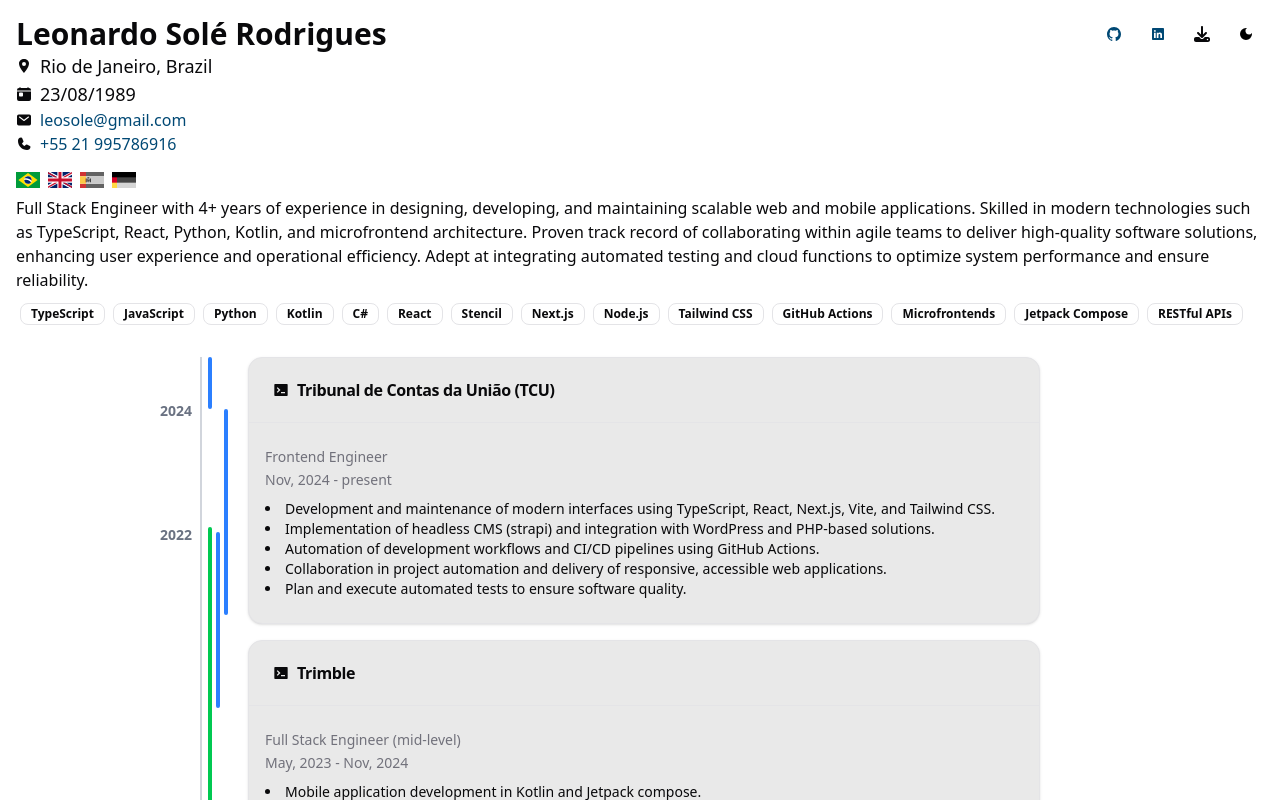
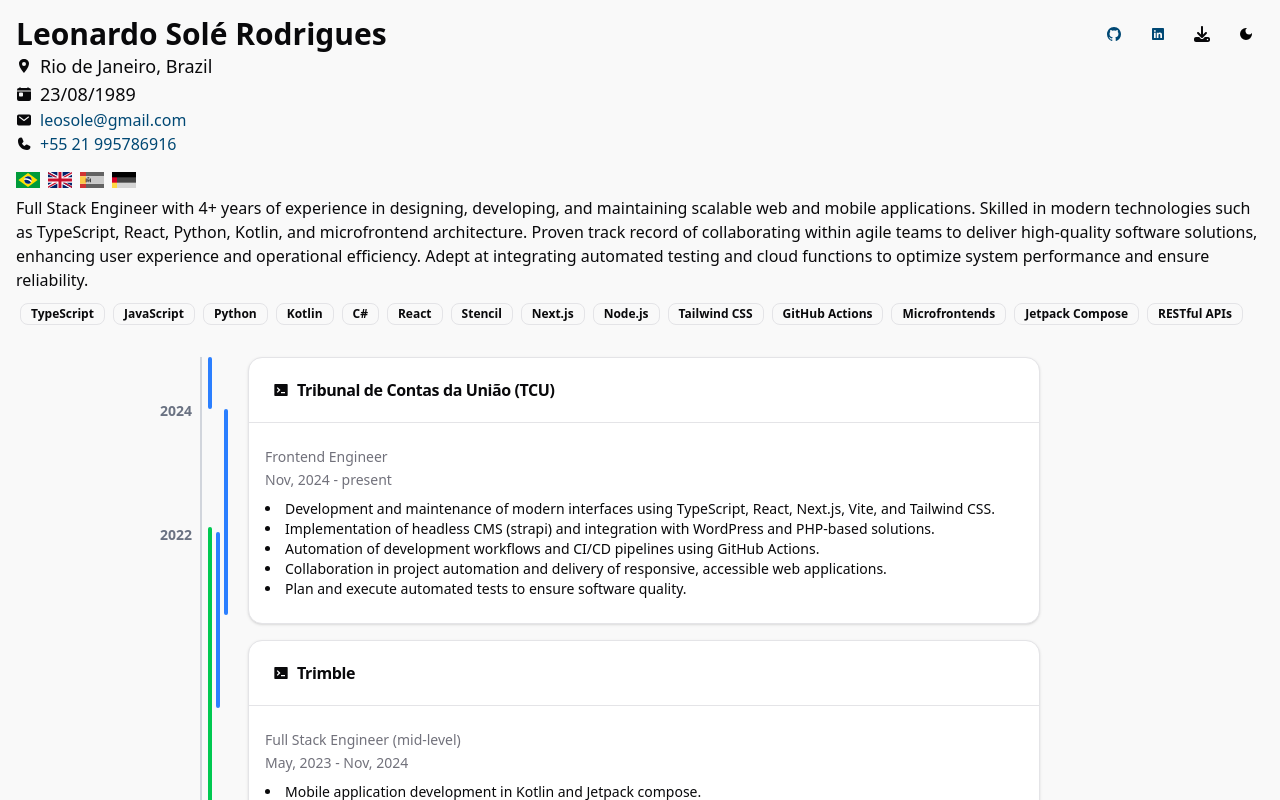
Before and after one commit to leosole/cv, a React (Vite) app: page / in a window 1280 px wide. Shown: the top 800 px of the page. Built offline with nearby package versions, Linux system fonts and the light colour scheme.

Commit message:
change light mode colors

```diff
--- a/src/index.css
+++ b/src/index.css
@@ -4,11 +4,11 @@
 
 :root {
 	--radius: 0.625rem;
-	--background: oklch(1 0 0);
+	--background: oklch(98.212% 0.00011 271.152);
 	--foreground: oklch(0.141 0.005 285.823);
-	--card: oklch(93.403% 0.00011 271.152);
+	--card: oklch(1 0 0);
 	--card-foreground: oklch(0.141 0.005 285.823);
-	--popover: oklch(93.403% 0.00011 271.152);
+	--popover: oklch(1 0 0);
 	--popover-foreground: oklch(0.141 0.005 285.823);
 	--primary: oklch(0.21 0.006 285.885);
 	--primary-foreground: oklch(0.985 0 0);
```
